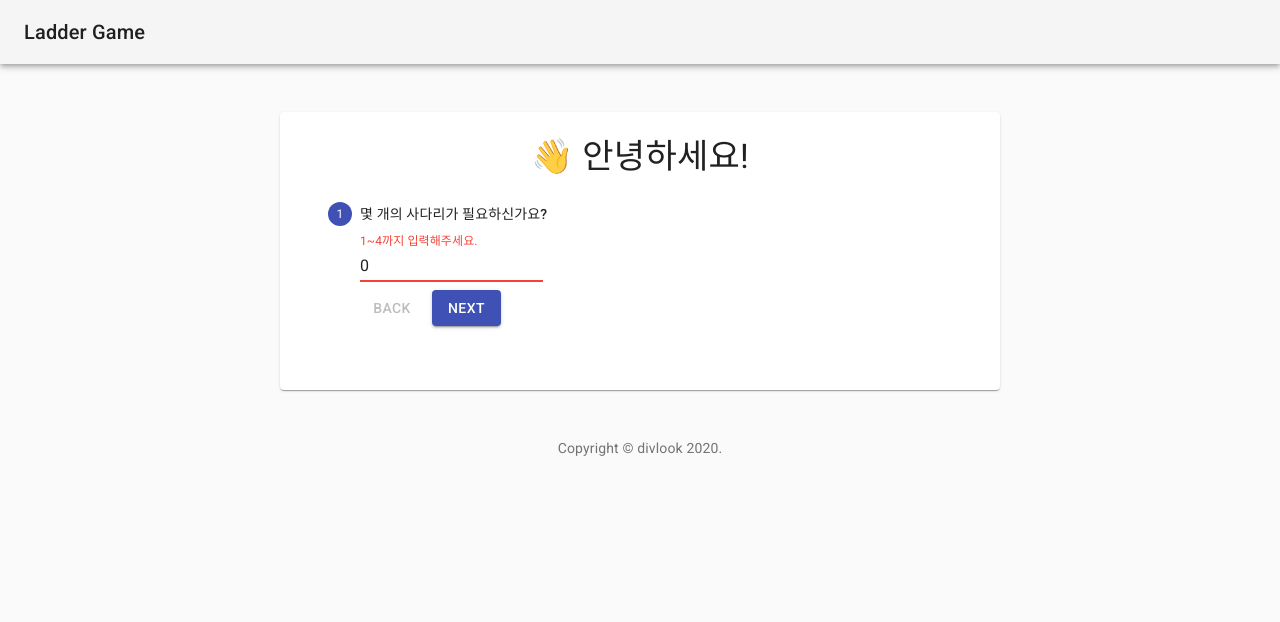
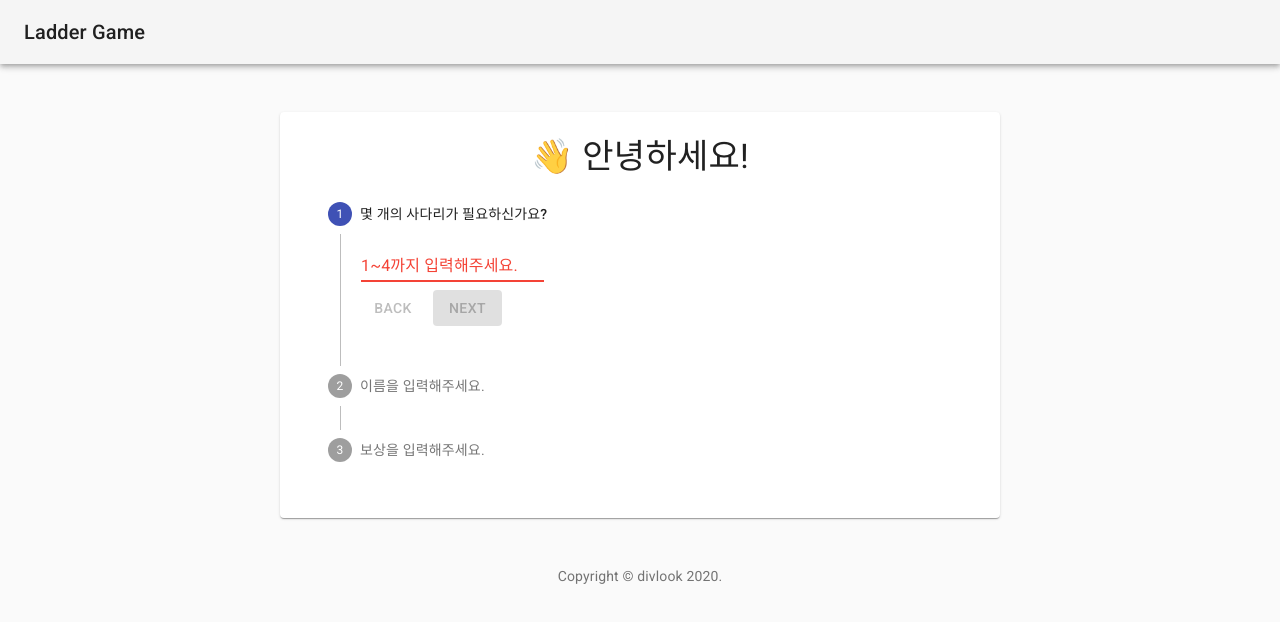
Before and after one commit to divlook/ladder-game, a Next.js app: page / in a window 1280 px wide. Shown: the top 622 px of the page. Built offline with nearby package versions, Linux system fonts and the light colour scheme.

Commit message:
입력받는 화면까지 완료

```diff
--- a/pages/index.tsx
+++ b/pages/index.tsx
@@ -1,4 +1,4 @@
-import React, { useState, useReducer } from 'react'
+import React, { useState, useReducer, useEffect, useRef } from 'react'
 import { NextPage } from 'next'
 import Typography from '@material-ui/core/Typography'
 import Stepper from '@material-ui/core/Stepper'
@@ -27,9 +27,18 @@ export const useStyles = makeStyles(theme => ({
     root: {
         width: '100%',
     },
+    textField: {
+        marginRight: theme.spacing(1),
+        '&:last-child': {
+            marginRight: theme.spacing(0),
+        },
+    },
     button: {
         marginTop: theme.spacing(1),
         marginRight: theme.spacing(1),
+        '&:last-child': {
+            marginRight: theme.spacing(0),
+        },
     },
     actionsContainer: {
         marginBottom: theme.spacing(2),
@@ -43,8 +52,12 @@ const IndexPage: NextPage = () => {
     const classes = useStyles()
     const [activeStep, setActiveStep] = useState(0)
     const steps = ['몇 개의 사다리가 필요하신가요?', '이름을 입력해주세요.', '보상을 입력해주세요.']
-    // const [store, dispatch] = useReducer(IndexReducer, initialState)
-    const [store, dispatch] = useState(initialState)
+    const [store, dispatch] = useReducer(IndexReducer, initialState)
+    const formRef = useRef<HTMLFormElement>(null)
+
+    const handleSubmit = e => {
+        e.preventDefault()
+    }
 
     const handleNext = () => {
         setActiveStep(prevActiveStep => prevActiveStep + 1)
@@ -56,15 +69,25 @@ const IndexPage: NextPage = () => {
 
     const handleReset = () => {
         setActiveStep(0)
+        dispatch(IndexAction.resetAll())
+        formRef.current?.reset()
     }
 
-    const changeLadderQty = (e: React.ChangeEvent) => {
-        // dispatch(IndexAction.changeLadderQty(Number(e?.target?.nodeValue)))
-        dispatch({
-            ...store,
-            ladderQty: Number(e?.target?.nodeValue),
-        })
+    const changeLadderQty = e => {
+        dispatch(IndexAction.changeLadderQty(Number(e?.target?.value)))
     }
+
+    const changeName = index => e => {
+        dispatch(IndexAction.changeName(index, e?.target?.value))
+    }
+
+    const changeReward = index => e => {
+        dispatch(IndexAction.changeReward(index, e?.target?.value))
+    }
+
+    useEffect(() => {
+        console.log(store)
+    }, [store])
 
     return (
         <DefaultLayout>
@@ -72,30 +95,121 @@ const IndexPage: NextPage = () => {
                 👋 안녕하세요!
             </Typography>
 
-            <form className={classes.root} noValidate autoComplete="off">
+            <form ref={formRef} className={classes.root} noValidate autoComplete="off" onSubmit={handleSubmit}>
                 <Stepper activeStep={activeStep} orientation="vertical">
-                    <Step>
-                        <StepLabel>몇 개의 사다리가 필요하신가요?</StepLabel>
+                    {steps.map((label, currentStep) => {
+                        switch (currentStep) {
+                            case 0: {
+                                const isError = !store.ladderQty || store.ladderQty <= 0 || store.ladderQty > 4
+                                return (
+                                    <Step key={label}>
+                                        <StepLabel>{label}</StepLabel>
                                         <StepContent>
                                             <TextField
+                                                className={classes.textField}
                                                 label="1~4까지 입력해주세요."
-                                type="number"
-                                error={store.ladderQty <= 0 || store.ladderQty > 4}
-                                value={store.ladderQty}
+                                                type="tel"
+                                                error={isError}
                                                 onChange={changeLadderQty}
+                                                defaultValue={(!isError && store.ladderQty) || null}
                                             />
                                             <div className={classes.actionsContainer}>
                                                 <div>
-                                    <Button disabled={activeStep === 0} onClick={handleBack} className={classes.button}>
+                                                    <Button disabled onClick={handleBack} className={classes.button}>
                                                         Back
                                                     </Button>
-                                    <Button variant="contained" color="primary" onClick={handleNext} className={classes.button}>
-                                        {activeStep === steps.length - 1 ? 'Finish' : 'Next'}
+                                                    <Button
+                                                        variant="contained"
+                                                        color="primary"
+                                                        onClick={handleNext}
+                                                        className={classes.button}
+                                                        disabled={isError}
+                                                    >
+                                                        Next
                                                     </Button>
                                                 </div>
                                             </div>
                                         </StepContent>
                                     </Step>
+                                )
+                            }
+
+                            case 1: {
+                                return (
+                                    <Step key={label}>
+                                        <StepLabel>{label}</StepLabel>
+                                        <StepContent>
+                                            {Array.from({ length: store.ladderQty }).map((row, key) => {
+                                                return (
+                                                    <TextField
+                                                        key={key}
+                                                        className={classes.textField}
+                                                        onChange={changeName(key)}
+                                                        defaultValue={store.players[key]}
+                                                    />
+                                                )
+                                            })}
+
+                                            <div className={classes.actionsContainer}>
+                                                <div>
+                                                    <Button onClick={handleBack} className={classes.button}>
+                                                        Back
+                                                    </Button>
+                                                    <Button
+                                                        variant="contained"
+                                                        color="primary"
+                                                        onClick={handleNext}
+                                                        className={classes.button}
+                                                    >
+                                                        Next
+                                                    </Button>
+                                                </div>
+                                            </div>
+                                        </StepContent>
+                                    </Step>
+                                )
+                            }
+
+                            case 2: {
+                                return (
+                                    <Step key={label}>
+                                        <StepLabel>{label}</StepLabel>
+                                        <StepContent>
+                                            {Array.from({ length: store.ladderQty }).map((row, key) => {
+                                                return (
+                                                    <TextField
+                                                        key={key}
+                                                        className={classes.textField}
+                                                        onChange={changeReward(key)}
+                                                        defaultValue={store.rewards[key]}
+                                                    />
+                                                )
+                                            })}
+
+                                            <div className={classes.actionsContainer}>
+                                                <div>
+                                                    <Button onClick={handleBack} className={classes.button}>
+                                                        Back
+                                                    </Button>
+                                                    <Button
+                                                        variant="contained"
+                                                        color="primary"
+                                                        onClick={handleNext}
+                                                        className={classes.button}
+                                                    >
+                                                        Next
+                                                    </Button>
+                                                </div>
+                                            </div>
+                                        </StepContent>
+                                    </Step>
+                                )
+                            }
+
+                            default:
+                                return null
+                        }
+                    })}
                 </Stepper>
             </form>
 
--- a/reducers/index.action.ts
+++ b/reducers/index.action.ts
@@ -1,9 +1,12 @@
 import * as types from '~/reducers/index.type'
 
-export const changeGoal = () => {
+export const changeReward = (index: number, rewardName: types.rewardName) => {
     return {
-        type: types.CHANGE_GOAL,
-        payload: {},
+        type: types.CHANGE_REWARD,
+        payload: {
+            index,
+            rewardName,
+        },
     }
 }
 
@@ -16,9 +19,19 @@ export const changeLadderQty = (ladderQty: types.ladderQty) => {
     }
 }
 
-export const changeName = () => {
+export const changeName = (index: number, playerName: types.playerName) => {
     return {
         type: types.CHANGE_NAME,
+        payload: {
+            index,
+            playerName,
+        },
+    }
+}
+
+export const resetAll = () => {
+    return {
+        type: types.RESET_ALL,
         payload: {},
     }
 }
--- a/reducers/index.reducer.ts
+++ b/reducers/index.reducer.ts
@@ -3,28 +3,45 @@ import * as types from '~/reducers/index.type'
 export const initialState: types.InitialState = {
     ladderQty: 0,
     players: [],
-    goals: [],
+    rewards: [],
 }
 
 export default (state: types.InitialState, action: types.Action) => {
     switch (action.type) {
-        case types.CHANGE_GOAL: {
-            return {
-                ...state,
-            }
+        case types.CHANGE_REWARD: {
+            const { index, rewardName } = action.payload
+
+            state.rewards.splice(index, 1, rewardName)
+
+            return state
         }
 
         case types.CHANGE_LADDER_QTY: {
+            const { ladderQty } = action.payload
             return {
                 ...state,
-                ladderQty: action.payload.qty,
+                ladderQty,
             }
         }
 
         case types.CHANGE_NAME: {
-            return {
-                ...state,
+            const { index, playerName } = action.payload
+
+            state.players.splice(index, 1, playerName)
+
+            return state
+        }
+
+        case types.RESET_ALL: {
+            for (const key in state) {
+                if (Array.isArray(state[key])) {
+                    state[key].splice(0, state[key].length)
+                } else {
+                    state[key] = initialState[key]
+                }
             }
+
+            return state
         }
 
         default: {
--- a/reducers/index.type.ts
+++ b/reducers/index.type.ts
@@ -1,13 +1,16 @@
-export const CHANGE_GOAL = 'CHANGE_GOAL'
+export const CHANGE_REWARD = 'CHANGE_REWARD'
 export const CHANGE_LADDER_QTY = 'CHANGE_LADDER_QTY'
 export const CHANGE_NAME = 'CHANGE_NAME'
+export const RESET_ALL = 'RESET_ALL'
 
 export type ladderQty = number
+export type playerName = string
+export type rewardName = string
 
 export interface InitialState {
     ladderQty: ladderQty
     players: any[]
-    goals: string[]
+    rewards: string[]
 }
 
 export interface Action {
```
Lines whose indentation alone changed are shown as unchanged.
